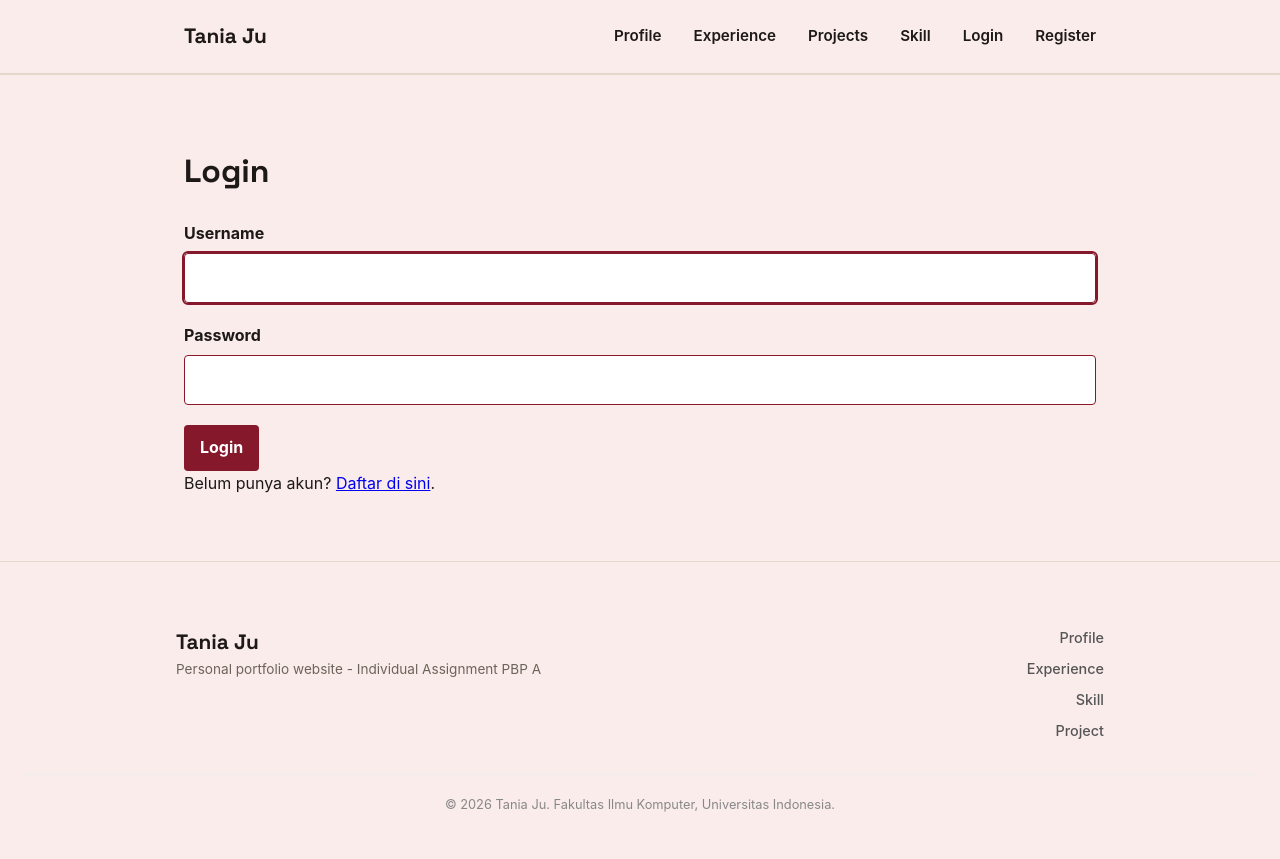
After one commit to tanniajju/myportofolio, a Django app: page /login/ in a window 1280 px wide. The commit adds this page. Run offline with Django 5.2, Linux system fonts and the light colour scheme.

Commit message:
Tutorial 04: Implementasi Autentikasi, Session, dan Cookie

```diff
--- a/main/urls.py
+++ b/main/urls.py
@@ -20,4 +20,12 @@ urlpatterns = [
     path('experience/<uuid:experience_id>/update/', update_experience, name='update_experience'),
     path('skill/<uuid:skill_id>/update/', update_skill, name='update_skill'),
     path('project/<uuid:project_id>/update/', update_project, name='update_project'),
+    path("register/", register, name="register"),
+    path("login/", login_user, name="login"),
+    path("logout/", logout_user, name="logout"),
+    path(
+        "projects/<uuid:project_id>/star/",
+        toggle_star,
+        name="toggle_star",
+    ),
 ]
--- a/main/views.py
+++ b/main/views.py
@@ -1,13 +1,55 @@
 from django.contrib import messages
+from django.contrib.auth import login, logout
+from django.contrib.auth.forms import AuthenticationForm, UserCreationForm
+from django.contrib.auth.decorators import login_required
 from django.core import serializers
+from django.core.exceptions import PermissionDenied
 from django.http import HttpResponse
 from django.shortcuts import get_object_or_404, redirect, render
 from main.models import Experience, Skill, Project
 from main.forms import ExperienceForm, SkillForm, ProjectForm
+import datetime
 
 PASSWORD = "tambahinaja"
 
+def register(request):
+    form = UserCreationForm(request.POST or None)
+
+    if request.method == "POST" and form.is_valid():
+        form.save()
+        messages.success(request, "Akun berhasil dibuat. Silakan login.")
+        return redirect("main:login")
+
+    context = {
+        "name": "Tania Ju",
+        "form": form,
+    }
+    return render(request, "register.html", context)
+
+def login_user(request):
+    form = AuthenticationForm(request, data=request.POST or None)
+
+    if request.method == "POST" and form.is_valid():
+        user = form.get_user()
+        login(request, user)
+        response = redirect("main:show_main")
+        response.set_cookie('last_login', datetime.datetime.now().strftime('%Y-%m-%d %H:%M:%S'))
+        return response
+
+    context = {
+        "name": "Tania Ju",
+        "form": form,
+    }
+    return render(request, "login.html", context)
+
+def logout_user(request):
+    logout(request)
+    response = redirect("main:show_main")
+    response.delete_cookie('last_login')
+    return response
+
 def show_main(request):
+    last_login = request.COOKIES.get('last_login', 'Belum ada sesi login / Cookie tidak ditemukan')
     context = {
         "name": "Tania Ju",
         "npm": "2506608123",
@@ -16,11 +58,15 @@ def show_main(request):
             "Mahasiswa Sistem Informasi Universitas Indonesia yang tertarik "
             "pada pengembangan perangkat lunak dan pendidikan."
         ),
+        "last_login": last_login,
     }
     return render(request, "index.html", context)
 
+@login_required(login_url="/login/")
+def create_experience(request):
+    if not request.user.is_superuser:
+        raise PermissionDenied
 
-def create_experience(request):
     form = ExperienceForm(request.POST or None)
     if request.method == "POST":
         input_kode = request.POST.get('secret_code')
@@ -39,6 +85,7 @@ def create_experience(request):
         }
     return render(request, "experience_form.html", context)
 
+@login_required(login_url="/login/")
 def update_experience(request, experience_id):
     experience = get_object_or_404(Experience, pk=experience_id)
     form = ExperienceForm(request.POST or None, instance=experience)
@@ -85,7 +132,11 @@ def get_experiences_json(request):
     experiences_json = serializers.serialize("json", experiences)
     return HttpResponse(experiences_json, content_type="application/json")
 
+@login_required(login_url="/login/")
 def delete_experience(request, experience_id):
+    if not request.user.is_superuser:
+        raise PermissionDenied
+
     experience = get_object_or_404(Experience, pk=experience_id)
     if request.method == "POST":
         # Ambil input kode rahasia dari modal HTML
@@ -99,7 +150,11 @@ def delete_experience(request, experience_id):
 
     return redirect("main:show_experience")
 
+@login_required(login_url="/login/")
 def create_project(request):
+    if not request.user.is_superuser:
+        raise PermissionDenied
+
     form = ProjectForm(request.POST or None)
 
     if request.method == "POST" and form.is_valid():
@@ -113,6 +168,7 @@ def create_project(request):
     }
     return render(request, "projects_form.html", context)
 
+@login_required(login_url="/login/")
 def update_project(request, project_id):
     project = get_object_or_404(Project, pk=project_id)
     form = ProjectForm(request.POST or None, instance=project)
@@ -159,10 +215,14 @@ def get_projects_json(request):
     if title_query:
         projects = projects.filter(title__icontains=title_query)
 
-    projects_json = serializers.serialize("json", projects)
+    projects_json = serializers.serialize("json", projects, use_natural_foreign_keys=True)
     return HttpResponse(projects_json, content_type="application/json")
 
+@login_required(login_url="/login/")
 def delete_project(request, project_id):
+    if not request.user.is_superuser:
+        raise PermissionDenied
+
     project = get_object_or_404(Project, pk=project_id)
 
     if request.method == "POST":
@@ -172,7 +232,11 @@ def delete_project(request, project_id):
 
     return redirect("main:show_project")
 
+@login_required(login_url="/login/")
 def create_skill(request):
+    if not request.user.is_superuser:
+        raise PermissionDenied
+
     form = SkillForm(request.POST or None)
     if request.method == "POST":
         input_kode = request.POST.get('secret_code')
@@ -188,6 +252,7 @@ def create_skill(request):
     context = {"form": form}
     return render(request, "skill_form.html", context)
 
+@login_required(login_url="/login/")
 def update_skill(request, skill_id):
     skill = get_object_or_404(Skill, pk=skill_id)
     form = SkillForm(request.POST or None, instance=skill)
@@ -237,7 +302,11 @@ def get_skills_json(request):
     skills_json = serializers.serialize("json", skills)
     return HttpResponse(skills_json, content_type="application/json")
 
+@login_required(login_url="/login/")
 def delete_skill(request, skill_id):
+    if not request.user.is_superuser:
+        raise PermissionDenied
+
     skill = get_object_or_404(Skill, pk=skill_id)
     if request.method == "POST":
         input_kode = request.POST.get('secret_code')
@@ -249,3 +318,17 @@ def delete_skill(request, skill_id):
             messages.error(request, "Password salah! Gagal menghapus skill.")
 
     return redirect("main:show_skill")
+
+@login_required(login_url="/login/")
+def toggle_star(request, project_id):
+    project = get_object_or_404(Project, pk=project_id)
+
+    if request.method == "POST":
+        # Kalau akun ini sudah pernah memberi star, batalkan star-nya.
+        # Kalau belum, tambahkan star.
+        if request.user in project.starred_by.all():
+            project.starred_by.remove(request.user)
+        else:
+            project.starred_by.add(request.user)
+
+    return redirect("main:show_project")
--- a/portofolio/settings.py
+++ b/portofolio/settings.py
@@ -50,6 +50,7 @@ INSTALLED_APPS = [
 
 MIDDLEWARE = [
     'django.middleware.security.SecurityMiddleware',
+    'whitenoise.middleware.WhiteNoiseMiddleware',
     'django.contrib.sessions.middleware.SessionMiddleware',
     'django.middleware.common.CommonMiddleware',
     'django.middleware.csrf.CsrfViewMiddleware',
@@ -67,6 +68,7 @@ TEMPLATES = [
         'APP_DIRS': True,
         'OPTIONS': {
             'context_processors': [
+                'django.template.context_processors.debug',
                 'django.template.context_processors.request',
                 'django.contrib.auth.context_processors.auth',
                 'django.contrib.messages.context_processors.messages',
--- a/static/css/style.css
+++ b/static/css/style.css
@@ -903,3 +903,29 @@ h1, .brand{
 .button-danger {
     background: #b42318;
 }
+
+.nav-user{
+    color: var(--accent-dark);
+}
+
+.star-form {
+    display: inline;
+}
+
+.button-star {
+    display: inline-flex;
+    align-items: center;
+    gap: 0.4rem;
+    background: var(--ink);
+}
+
+.button-star.is-starred {
+    background: var(--accent);
+}
+
+.star-count {
+    padding: 0.05rem 0.4rem;
+    border-radius: 999px;
+    background: rgba(255, 255, 255, 0.25);
+    font-size: 0.8rem;
+}
--- a/templates/base.html
+++ b/templates/base.html
@@ -18,8 +18,15 @@
         <nav>
             <a href="{% url 'main:show_main' %}">Profile</a>
             <a href="{% url 'main:show_experience' %}">Experience</a>
+            <a href="{% url 'main:show_project' %}">Projects</a>
             <a href="{% url 'main:show_skill' %}">Skill</a>
-            <a href="{% url 'main:show_project' %}">Project</a>
+            {% if user.is_authenticated %}
+                <span class="nav-user">{{ user.username }}</span>
+                <a href="{% url 'main:logout' %}">Logout</a>
+            {% else %}
+                <a href="{% url 'main:login' %}">Login</a>
+                <a href="{% url 'main:register' %}">Register</a>
+            {% endif %}
         </nav>
     </div>
   </header>
--- a/templates/experience.html
+++ b/templates/experience.html
@@ -9,12 +9,14 @@
                 <p class="section-kicker">Perjalanan saya sejauh ini</p>
 
                 <!-- Header & Tombol Tambah -->
+                {% if user.is_superuser %}
                     <div class="project-header">
                         <h1>Experience</h1>
                         <a href="{% url 'main:create_experience' %}" class="button project-add-button">
                             <span aria-hidden="true">+</span> Tambah Experience
                         </a>
                     </div>
+                {% endif %}
 
                 <!-- Form Pencarian -->
                 <form method="get" action="{% url 'main:show_experience' %}" class="project-search">
@@ -64,8 +66,10 @@
                             <div class="project-card-actions" style="margin-top: 1.5rem; display: flex; justify-content: space-between; align-items: center;">
 
                                 <div class="project-actions">
+                                    {% if user.is_superuser %}
                                         {% include "components/experience_delete_modal.html" with experience=exp %}
                                         <a href="{% url 'main:update_experience' exp.id %}" class="button">Edit</a>
+                                    {% endif %}
                                 </div>
                             </div>
                         </article>
--- a/templates/index.html
+++ b/templates/index.html
@@ -21,6 +21,10 @@
                             <dt>Program</dt>
                             <dd>{{ study_program }}</dd>
                         </div>
+                        <div class="meta-row">
+                            <dt>Sesi Terakhir Login</dt>
+                            <dd>{{ last_login }}</dd>
+                        </div>
                     </dl>
                     <div class="social-links">
                         <a href="https://github.com/tanniajju" class="social-link">GitHub</a>
--- /dev/null
+++ b/templates/login.html
@@ -0,0 +1,33 @@
+{% extends "base.html" %}
+{% block meta %}
+    <title>Login - {{ name }}</title>
+{% endblock meta %}
+{% block content %}
+    <main>
+        <section class="experience-section">
+            <div class="container">
+                <h1>Login</h1>
+                {% for message in messages %}
+                    <p class="form-message">{{ message }}</p>
+                {% endfor %}
+                <form method="post" action="{% url 'main:login' %}" class="project-form">
+                    {% csrf_token %}
+                    {% for field in form %}
+                        <div class="form-group">
+                            <label for="{{ field.id_for_label }}">{{ field.label }}</label>
+                            {{ field }}
+                            {% for error in field.errors %}
+                                <p class="form-error">{{ error }}</p>
+                            {% endfor %}
+                        </div>
+                    {% endfor %}
+                    {% for error in form.non_field_errors %}
+                        <p class="form-error">{{ error }}</p>
+                    {% endfor %}
+                    <button type="submit" class="button">Login</button>
+                </form>
+                <p>Belum punya akun? <a href="{% url 'main:register' %}">Daftar di sini</a>.</p>
+            </div>
+        </section>
+    </main>
+{% endblock content %}
--- a/templates/project.html
+++ b/templates/project.html
@@ -9,12 +9,14 @@
                 <p class="section-kicker">Karya yang saya bangun</p>
 
                 <!-- Header & Tombol Tambah -->
+                 {% if user.is_superuser %}
                     <div class="project-header">
                         <h1>Projects</h1>
                         <a href="{% url 'main:create_project' %}" class="button project-add-button">
                             <span aria-hidden="true">+</span> Tambah Proyek
                         </a>
                     </div>
+                {% endif %}
 
                 <!-- Blok Notifikasi Pesan -->
                 {% if messages %}
@@ -63,8 +65,12 @@
                                     <a href="{{ project.project_url }}" class="button" target="_blank" style="flex: 1; text-align: center; justify-content: center;">Lihat Project</a>
                                 {% endif %}
 
+
+                                {% include "components/project_star.html" with project=project %}
+                                {% if user.is_superuser %}
                                     {% include "components/project_delete_modal.html" with project=project %}
                                     <a href="{% url 'main:update_project' project.id %}" class="button">Edit</a>
+                                {% endif %}
                             </div>
 
                         </article>
--- a/templates/skill.html
+++ b/templates/skill.html
@@ -11,11 +11,14 @@
 
             <div class="project-header">
                 <h1>Skills</h1>
+
+                {% if user.is_superuser %}
                     <a href="{% url 'main:create_skill' %}"
                     class="button project-add-button">
                         <span aria-hidden="true">+</span>
                         Tambah Skill
                     </a>
+                {% endif %}
             </div>
 
             <form method="get"
@@ -59,8 +62,10 @@
 
                                     <div class="project-card-actions" style="margin-top: 1rem;">
                                         <div class="project-actions">
+                                            {% if user.is_superuser %}
                                                 {% include "components/skill_delete_modal.html" with skill=skill %}
                                                 <a href="{% url 'main:update_skill' skill.id %}" class="button">Edit</a>
+                                            {% endif %}
                                         </div>
                                     </div>
                                 </div>
```
Also changed, not shown: main/models.py (+12 -0 lines), templates/components/project_star.html (added, +10 -0 lines), templates/register.html (added, +33 -0 lines), main/migrations/0007_experience_starred_by_project_starred_by_and_more.py (added). Lines whose indentation alone changed are shown as unchanged.
